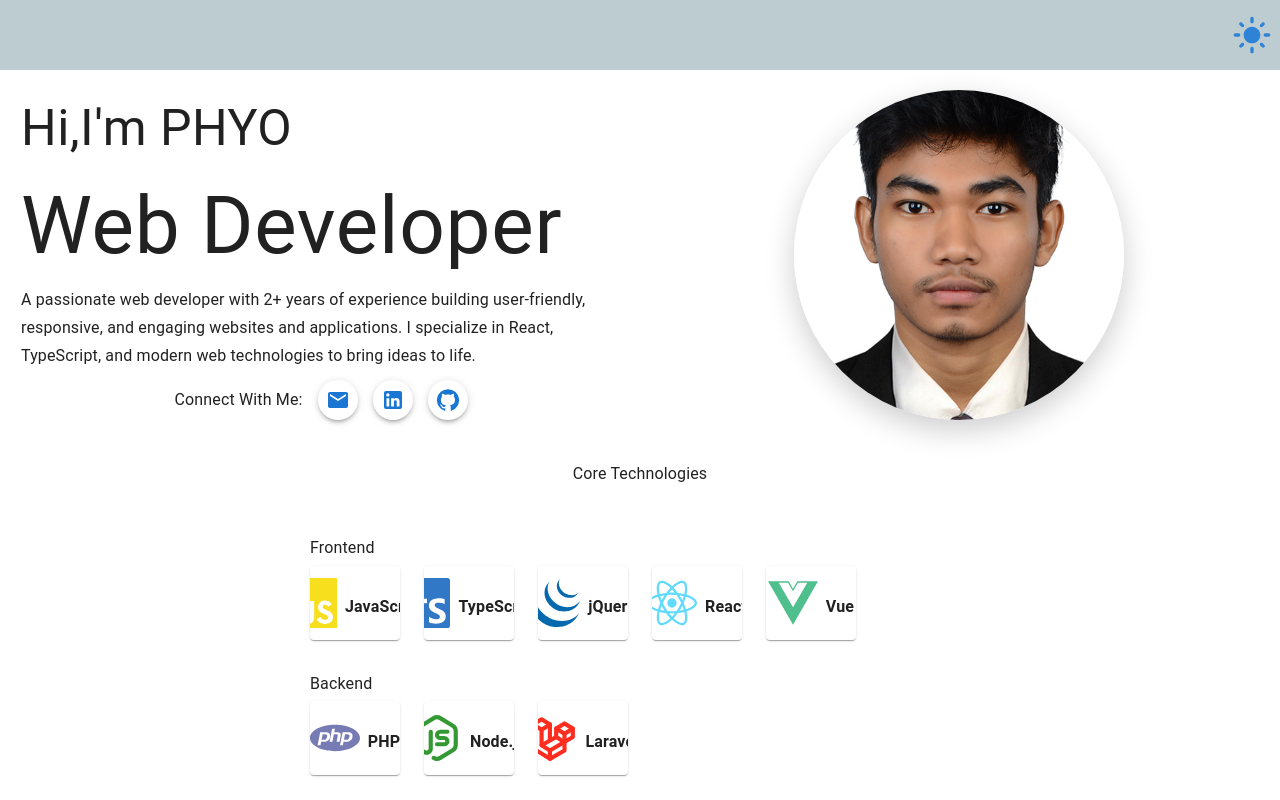
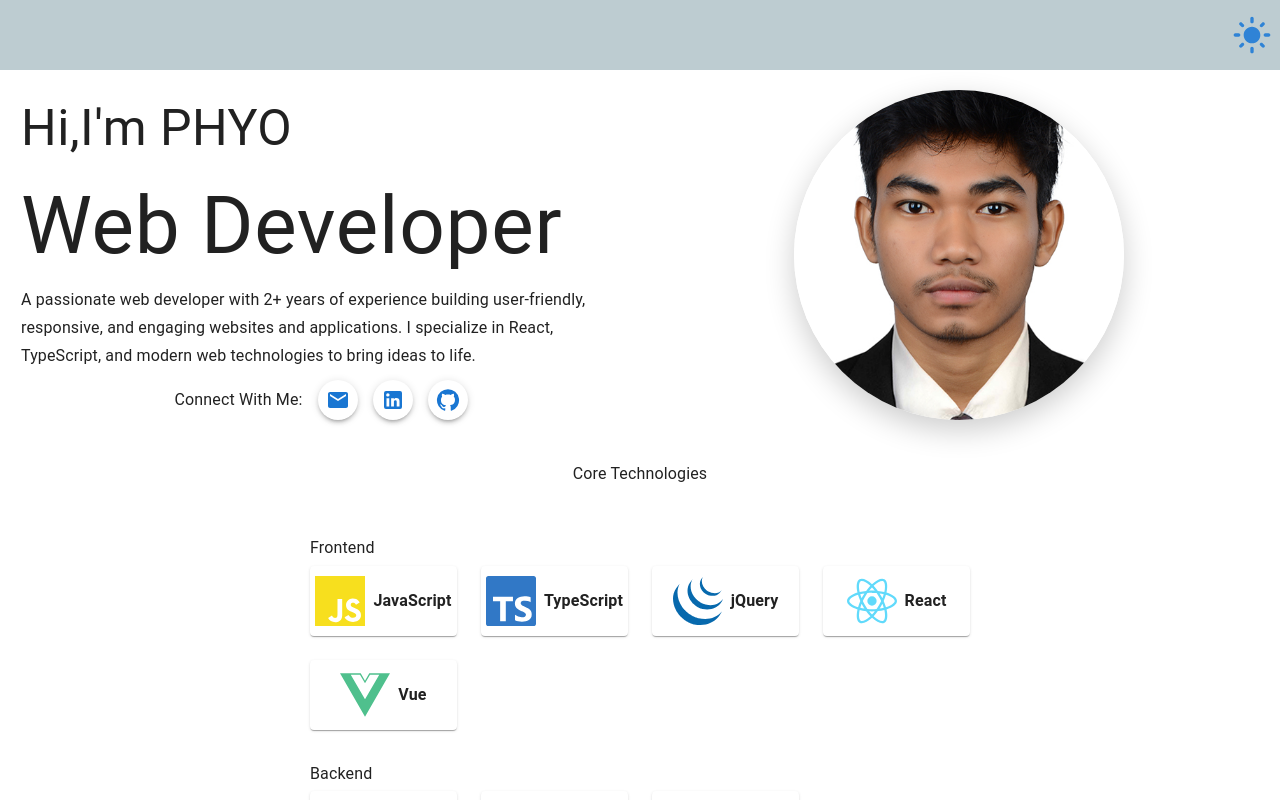
Before and after one commit to phyoewaiaung/phyowaiaung.net, a React (Vite) app: page / in a window 1280 px wide. Built offline with nearby package versions, Linux system fonts and the light colour scheme.

Commit message:
wip skill components

```diff
--- a/src/components/SkillsComponent.tsx
+++ b/src/components/SkillsComponent.tsx
@@ -87,16 +87,6 @@ const skillCategories: SkillCategory[] = [
     category: "UI Frameworks",
     skills: [
       {
-        name: "Material-UI",
-        icon: <SiMui color="#007FFF" />,
-        link: "https://mui.com/",
-      },
-      {
-        name: "CoreUI",
-        icon: <SiBootstrap color="#563D7C" />,
-        link: "https://coreui.io/",
-      }, // Placeholder for CoreUI
-      {
         name: "Bootstrap",
         icon: <SiBootstrap color="#7952B3" />,
         link: "https://getbootstrap.com/",
@@ -106,6 +96,16 @@ const skillCategories: SkillCategory[] = [
         icon: <SiTailwindcss color="#06B6D4" />,
         link: "https://tailwindcss.com/",
       },
+      {
+        name: "Material-UI",
+        icon: <SiMui color="#007FFF" />,
+        link: "https://mui.com/",
+      },
+      {
+        name: "CoreUI",
+        icon: <img src="/assets/coreui.png" width={"50px"} height={"50px"} />,
+        link: "https://coreui.io/",
+      }, // Placeholder for CoreUI
     ],
   },
 ];
@@ -139,7 +139,7 @@ const SkillsComponent: React.FC = () => {
           </Typography>
           <Grid container spacing={3}>
             {category.skills.map((skill) => (
-              <Grid item xs={6} sm={4} md={3} lg={2} key={skill.name}>
+              <Grid item xs={6} sm={4} md={3} lg={3} key={skill.name}>
                 <a
                   href={skill.link}
                   target="_blank"
@@ -149,7 +149,7 @@ const SkillsComponent: React.FC = () => {
                   <Card
                     sx={{
                       textAlign: "center",
-                      padding: 1.5,
+                      padding: "10px",
                       height: "100%",
                       transition:
                         "transform 0.3s, box-shadow 0.3s, background 0.5s",
@@ -180,10 +180,7 @@ const SkillsComponent: React.FC = () => {
                       >
                         {skill.icon}
                       </Box>
-                      <Typography
-                        variant="body1"
-                        sx={{ marginTop: 1, fontWeight: "bold" }}
-                      >
+                      <Typography variant="body1" sx={{ fontWeight: "bold" }}>
                         {skill.name}
                       </Typography>
                     </CardContent>
--- a/vite.config.ts
+++ b/vite.config.ts
@@ -12,6 +12,6 @@ export default defineConfig({
     },
   },
   server: {
-    port: 3000,
+    port: 8888,
   },
 });
```
